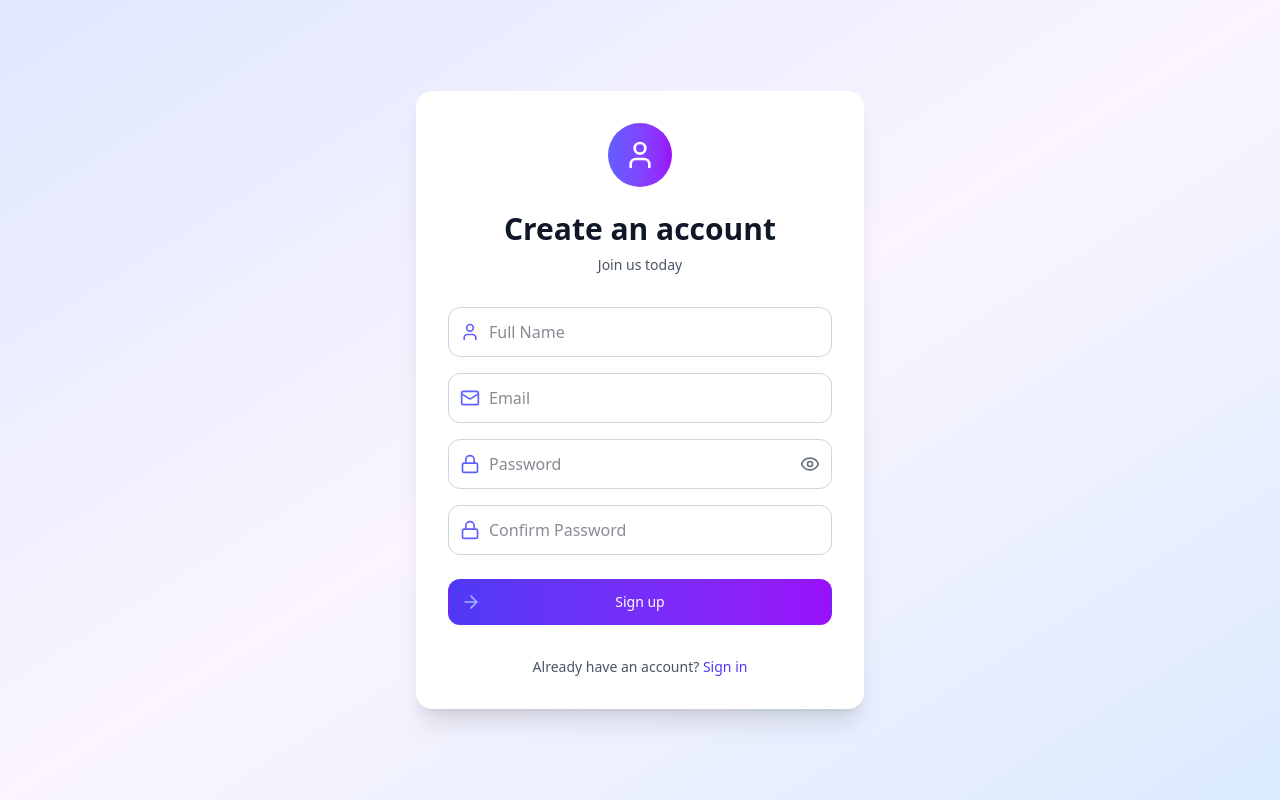
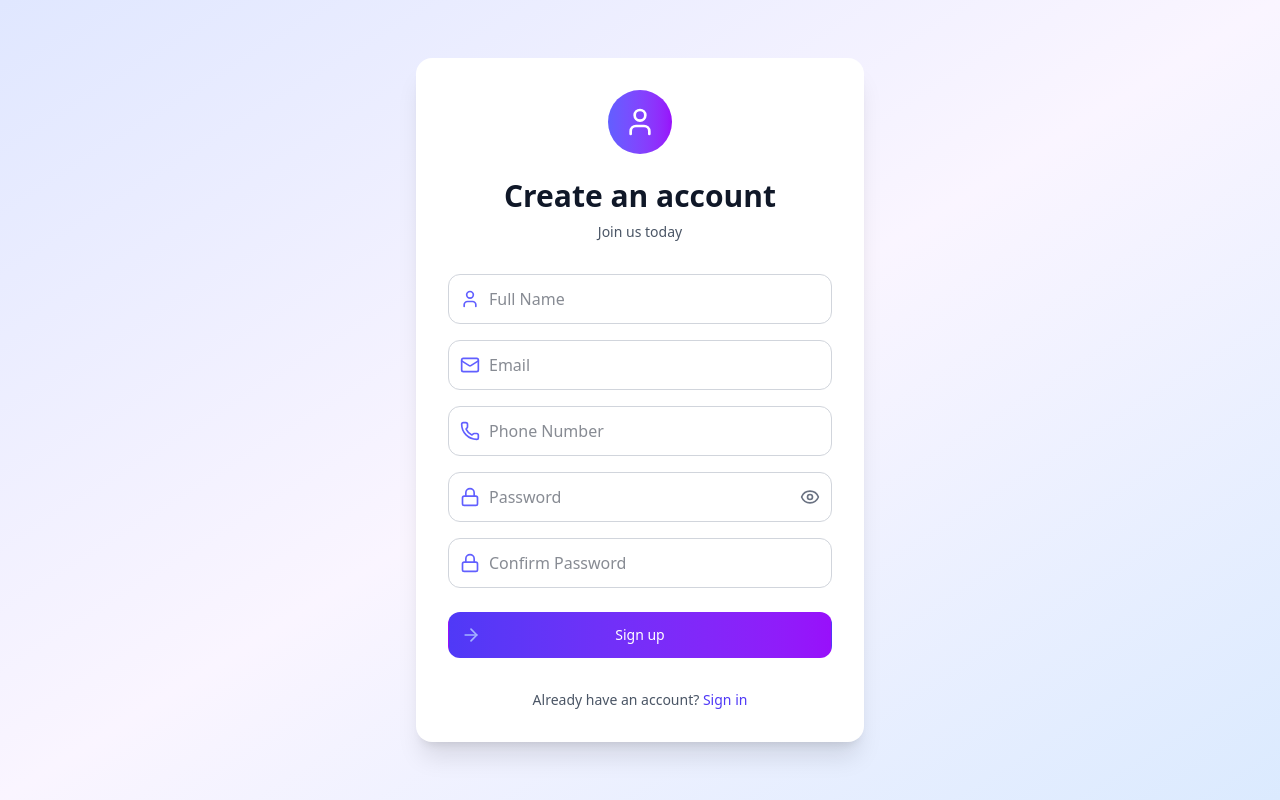
Before and after one commit to amitmore-007/MeetX, a React (Vite) app in the folder frontend/: page /register in a window 1280 px wide. Built offline with nearby package versions, Linux system fonts and the light colour scheme.

Commit message:
Solving the issue

```diff
--- a/frontend/src/pages/Register.jsx
+++ b/frontend/src/pages/Register.jsx
@@ -2,11 +2,11 @@
 import { useState } from 'react';
 import { useNavigate, Link } from 'react-router-dom';
 import { motion, AnimatePresence } from 'framer-motion';
-import { Mail, Lock, User, ArrowRight, Eye, EyeOff, AlertCircle, CheckCircle, X } from 'lucide-react';
+import { Mail, Lock, User, ArrowRight, Eye, EyeOff, AlertCircle, CheckCircle, X, Phone } from 'lucide-react';
 import API from '../api';
 
 const Register = () => {
-  const [form, setForm] = useState({ name: '', email: '', password: '', confirmPassword: '' });
+  const [form, setForm] = useState({ name: '', email: '', phone: '', password: '', confirmPassword: '' });
   const [isLoading, setIsLoading] = useState(false);
   const [showPassword, setShowPassword] = useState(false);
   const [error, setError] = useState('');
@@ -126,6 +126,22 @@ const Register = () => {
                 required
                 value={form.email}
                 onChange={(e) => setForm({ ...form, email: e.target.value })}
+                className="pl-10 w-full px-4 py-3 border border-gray-300 rounded-xl text-gray-900 focus:outline-none focus:ring-2 focus:ring-indigo-500 focus:border-transparent"
+              />
+            </div>
+
+            <div className="relative">
+              <div className="absolute inset-y-0 left-0 flex items-center pl-3 pointer-events-none">
+                <Phone className="h-5 w-5 text-indigo-500" />
+              </div>
+              <motion.input
+                whileFocus={{ scale: 1.02 }}
+                transition={{ type: "spring", stiffness: 400, damping: 10 }}
+                placeholder="Phone Number"
+                type="tel"
+                required
+                value={form.phone}
+                onChange={(e) => setForm({ ...form, phone: e.target.value })}
                 className="pl-10 w-full px-4 py-3 border border-gray-300 rounded-xl text-gray-900 focus:outline-none focus:ring-2 focus:ring-indigo-500 focus:border-transparent"
               />
             </div>
```
